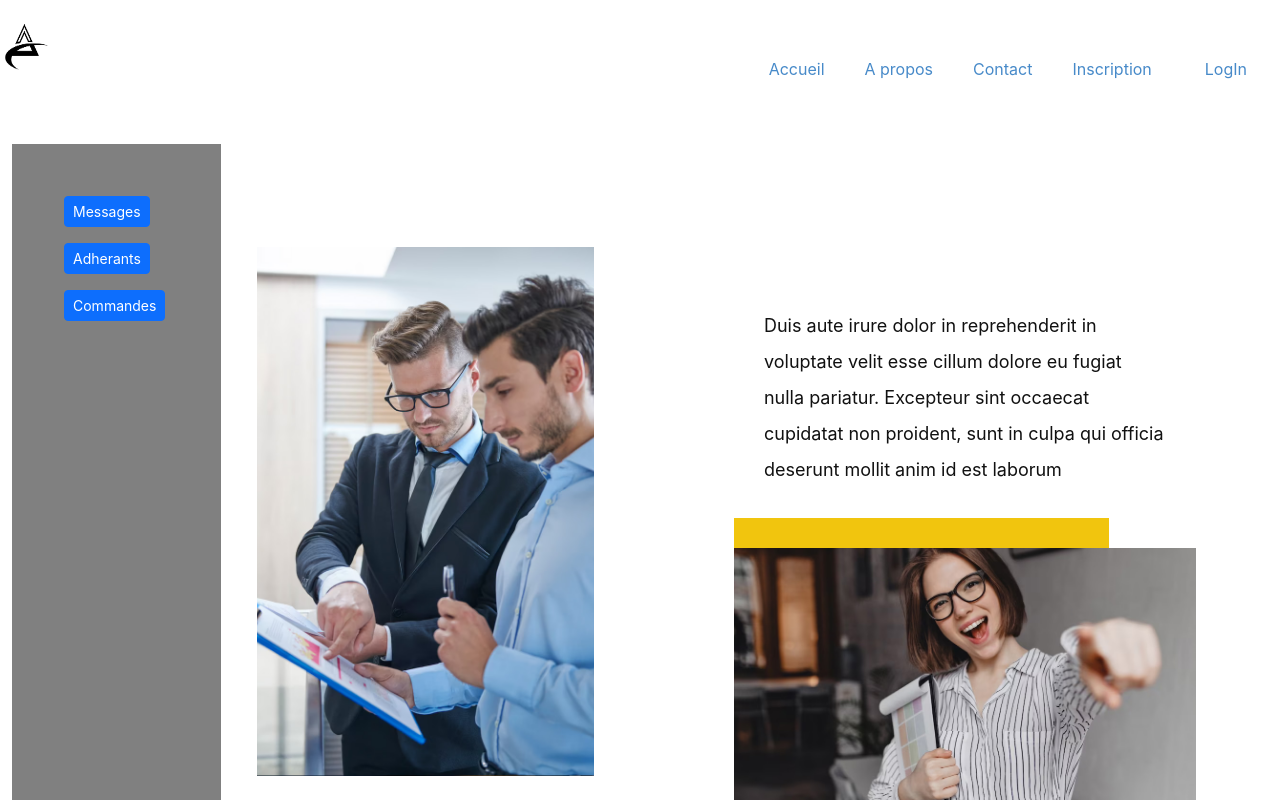
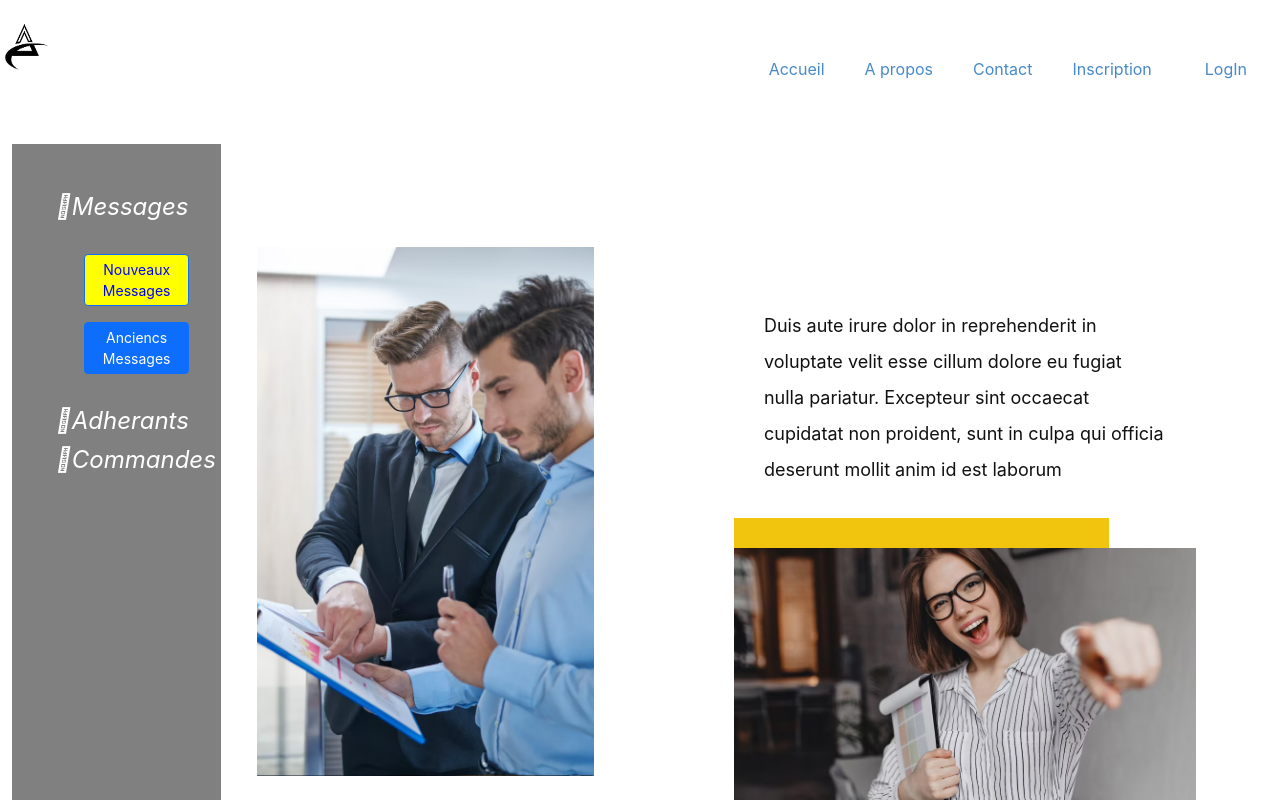
Before and after one commit to Mariu-diatta/entrepreunariat, a React (Create React App) app in the folder my-react-app/: page /admin in a window 1280 px wide. Both pictures are taken after a click on the link "Messages". Shown: the top 800 px of the page. Built offline with nearby package versions, Linux system fonts and the light colour scheme.

Commit message:
admin page btn done

```diff
--- a/my-react-app/public/index.html
+++ b/my-react-app/public/index.html
@@ -9,6 +9,7 @@
     <link href="https://cdn.jsdelivr.net/npm/bootstrap@5.3.2/dist/css/bootstrap.min.css" rel="stylesheet" integrity="sha384-T3c6CoIi6uLrA9TneNEoa7RxnatzjcDSCmG1MXxSR1GAsXEV/Dwwykc2MPK8M2HN" crossorigin="anonymous">
     <script src="https://cdn.jsdelivr.net/npm/bootstrap@5.3.2/dist/js/bootstrap.bundle.min.js" integrity="sha384-C6RzsynM9kWDrMNeT87bh95OGNyZPhcTNXj1NW7RuBCsyN/o0jlpcV8Qyq46cDfL" crossorigin="anonymous"></script>
     <link rel="apple-touch-icon" href="%PUBLIC_URL%/logo192.png" />
+    <link rel="stylesheet" href="https://cdnjs.cloudflare.com/ajax/libs/font-awesome/4.7.0/css/font-awesome.min.css">
     <!--
       manifest.json provides metadata used when your web app is installed on a
       user's mobile device or desktop. See https://developers.google.com/web/fundamentals/web-app-manifest/
--- a/my-react-app/src/Common/pageAdmin.js
+++ b/my-react-app/src/Common/pageAdmin.js
@@ -6,16 +6,50 @@ const Admin =()=>{
     const [col1, setCol1]=useState({backgroundColor:"", color:"white"})
     const [col2, setCol2]=useState({backgroundColor:"", color:"white"})
     const [col, setCol]=useState({backgroundColor:"", color:"white"})
+    const [col3, setCol3]=useState({backgroundColor:"", color:"white"})
+    const [commande, setCommande]=useState(false)
+    const [adh, setAdh]=useState(false)
+    const [mess, setMess]=useState(false)
     return(
         <>
             <div className="row p-4">
                <div className="col-lg-2 p-4" style={{backgroundColor:"grey"}}>
                 <nav>
                     <ul style={{listStyleType:"none"}}>
-                        <li>  <a href="#" className="btn btn-primary btn-sm m-2" onMouseOver={()=>setCol({backgroundColor:"grey", color:"white"})} onMouseOut={()=>setCol({backgroundColor:"", color:"white"})} style={col}>Messages</a></li>
-                        <li > <a href="#" className="btn btn-primary btn-sm m-2" onMouseOver={()=>setCol1({backgroundColor:"grey", color:"white"})} onMouseOut={()=>setCol1({backgroundColor:"", color:"white"})} style={col1}>Adherants</a></li>
-                        <li > <a href="#" className="btn btn-primary btn-sm m-2" onMouseOver={()=>setCol2({backgroundColor:"grey", color:"white"})} onMouseOut={()=>setCol2({backgroundColor:"", color:"white"})} style={col2}>Commandes</a></li>
+                        <li>  <a href="#" onClick={()=>mess?setMess(false):setMess(true)} onMouseOver={()=>setCol({backgroundColor:"", color:"blue"})} onMouseOut={()=>setCol({backgroundColor:"", color:"white"})} style={col}><i className="fas fa-address-book" style={{fontSize:"24px"}}>Messages</i></a></li>
+                       {
+                       (mess)?
+                        <nav>
+                        <ul style={{listStyleType:"none"}}>
+                            <li> <a href="#" className="btn btn-primary btn-sm m-2" style={{backgroundColor:"yellow", color:"blue"}}>Nouveaux Messages</a></li>
+                            <li> <a href="#" className="btn btn-primary btn-sm m-2">Anciencs Messages</a></li>
+                        </ul>
+                        </nav>: <nav> </nav>
 
+
+                      }
+                        <li > <a href="#" onClick={()=>adh?setAdh(false):setAdh(true)}  onMouseOver={()=>setCol1({backgroundColor:"", color:"blue"})} onMouseOut={()=>setCol1({backgroundColor:"", color:"white"})} style={col1}><i className="fas fa-address-book" style={{fontSize:"24px"}}>Adherants </i></a></li>
+                       {
+                        (adh)?
+                            <nav>
+                                    <ul style={{listStyleType:"none"}}>
+                                        <li> <a href="#" className="btn btn-primary btn-sm m-2" style={{backgroundColor:"yellow", color:"blue"}}>Nouveaux Adhérants</a></li>
+                                        <li> <a href="#" className="btn btn-primary btn-sm m-2">Anciens Adhérants</a></li>
+                                    </ul>
+                            </nav>:<nav></nav>
+                        }
+                        <li > <a href="#" onClick={()=>commande?setCommande(false):setCommande(true)}  style={col3} onMouseOver={()=>setCol3({backgroundColor:"", color:"blue"})} onMouseOut={()=>setCol3({backgroundColor:"", color:"white"})}><i className="fas fa-address-book" style={{fontSize:"24px"}}>Commandes</i></a></li>
+                        {
+                            (commande)?
+                                <nav>
+                                    <ul style={{listStyleType:"none"}}>
+                                        <li> <a href="#" className="btn btn-primary btn-sm m-2" style={{backgroundColor:"yellow", color:"blue"}}>Commandes réalisées</a></li>
+                                        <li> <a href="#" className="btn btn-primary btn-sm m-2" >Commandes programées</a></li>
+                                        <li> <a href="#" className="btn btn-primary btn-sm m-2" style={{backgroundColor:"red", color:"blue"}}>Commandes en cours</a></li>
+                                        <li> <a href="#" className="btn btn-primary btn-sm m-2" style={{backgroundColor:"green"}}>Commandes prêtes</a></li>
+                                    </ul>
+                                </nav>: <nav></nav>
+                        }
                     </ul>
                 </nav>
                </div>
```
